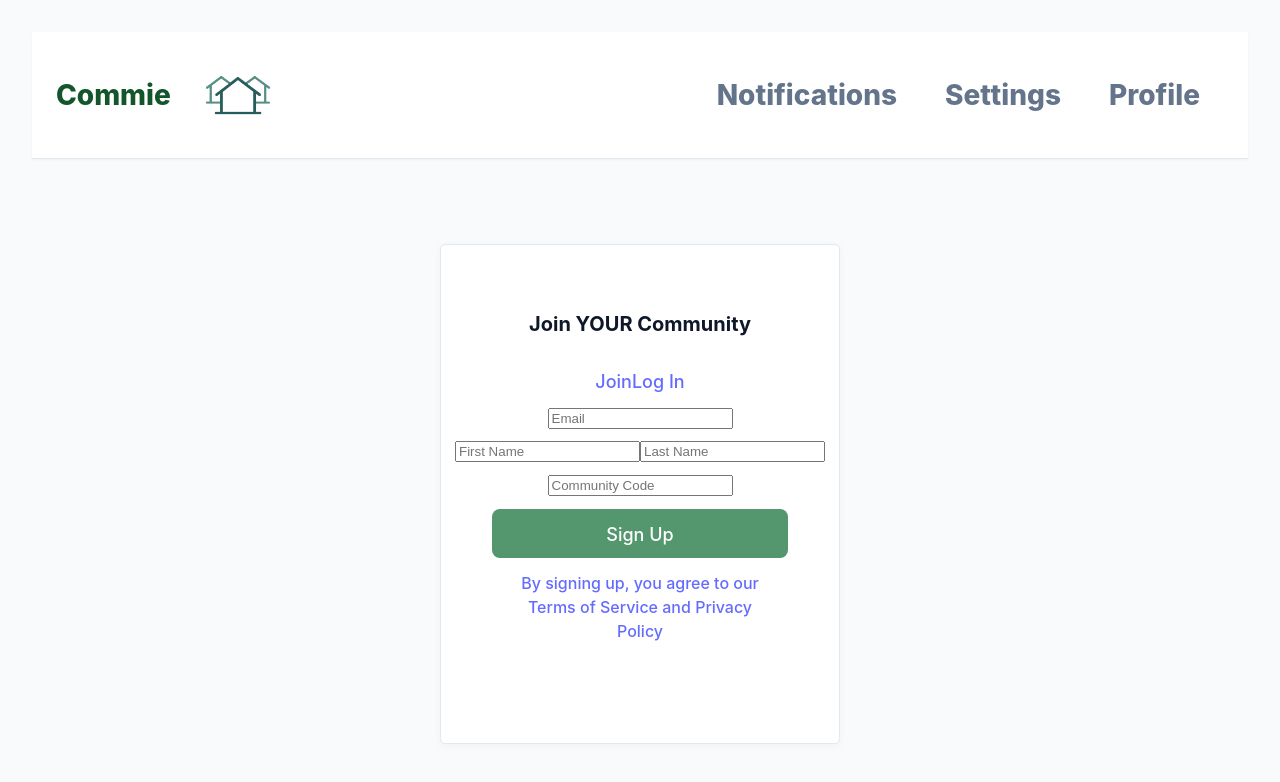
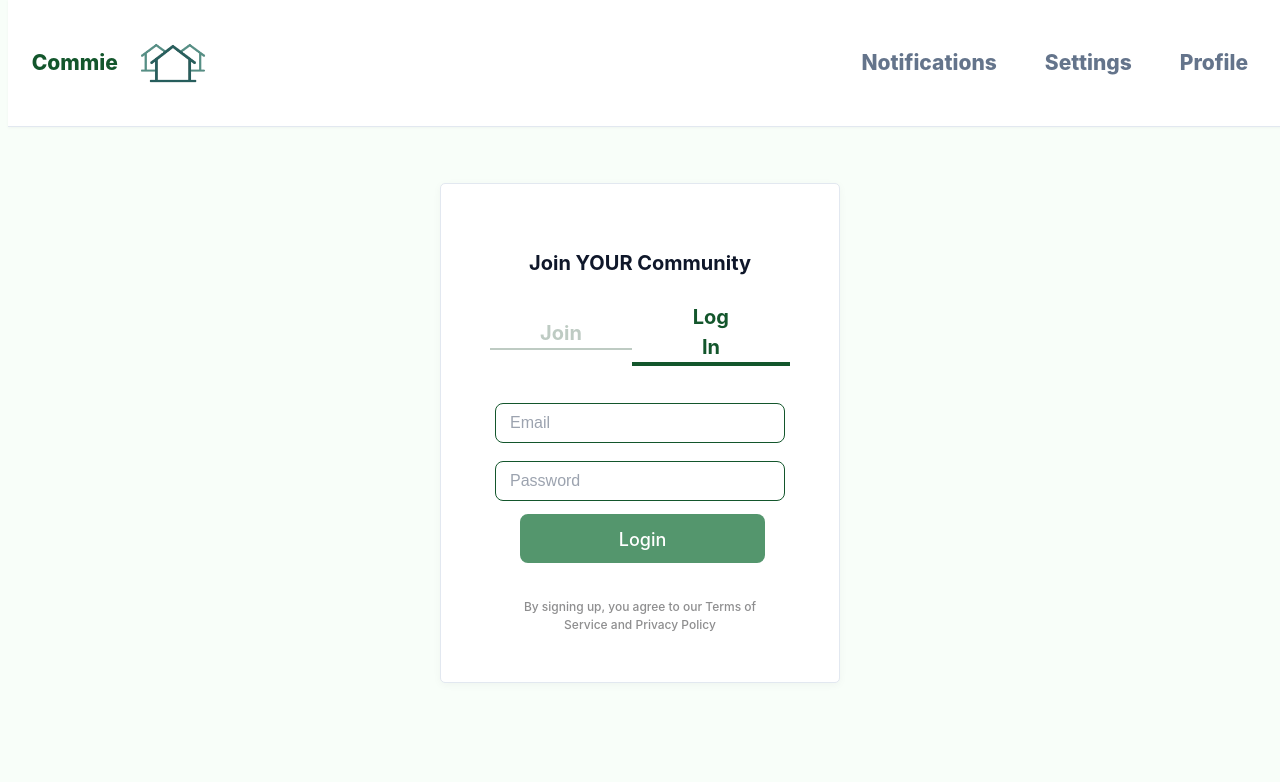
Before and after one commit to benjikib/csci432-web-dev-final-project, a React (Vite) app: page /login in a window 1280 px wide. Both pictures are taken after a click on the element "Sign Up". Shown: the top 782 px of the page. Built offline with nearby package versions, Linux system fonts and the light colour scheme.

Commit message:
adjusted nav sizing (smaller), updated login page and navigation functionality

```diff
--- a/src/App.css
+++ b/src/App.css
@@ -1,5 +1,6 @@
 #root {
   max-width: 100%;
+  max-height: 100%;
   margin: 0 auto;
   padding: 2rem;
   text-align: center;
--- a/src/components/LoginPage.jsx
+++ b/src/components/LoginPage.jsx
@@ -1,30 +1,67 @@
 import { useState } from 'react'
+import { useNavigate } from "react-router-dom"
 function LoginPage() {
-  const [count, setCount] = useState(0)
+    const navigate = useNavigate()
+    const [count, setCount] = useState(0)
+    const [active, setActive] = useState("join");
+
+    const submit = () => {
+    navigate("/motions")
+  }
 
   return (
     <>
+        { active === "join" ?
         <div className="login-container">
             <div className="login-card">
                 <h3 className="login-title">Join YOUR Community</h3>
-            <div className="row1">
-                <a className="title">Join</a><a className="title">Log In</a>
+            <div className="input-row">
+                <div className={`login-option ${active === "join" ? "active" : ""}`}onClick={() => setActive("join")}>
+                    Join
+                </div>
+                <div className={`login-option ${active === "login" ? "active" : ""}`}onClick={() => setActive("login")}>
+                    Log In
+                </div>
             </div>
-            <div className="row1">
+            <div className="input-row">
                 <input type="email" placeholder='Email' />
             </div>
-            <div className="row1">
+            <div className="input-row">
                 <input type="text" placeholder='First Name' /><input type="text" placeholder='Last Name' />
             </div>
-            <div className="row1">
+            <div className="input-row">
                 <input type="text" placeholder='Community Code' />
             </div>
-            <div className="row1">
-                <button2>Sign Up</button2>
+            <div className="input-row">
+                <button2 onClick={() => setActive("login")}>Sign Up</button2>
             </div>
-                <a>By signing up, you agree to our Terms of Service and Privacy Policy</a>
+                <a className="terms">By signing up, you agree to our Terms of Service and Privacy Policy</a>
+            </div>
+        </div> :
+        <div className="login-container">
+            <div className="login-card">
+                <h3 className="login-title">Join YOUR Community</h3>
+            <div className="input-row">
+                <div className={`login-option ${active === "join" ? "active" : ""}`}onClick={() => setActive("join")}>
+                    Join
+                </div>
+                <div className={`login-option ${active === "login" ? "active" : ""}`}onClick={() => setActive("login")}>
+                    Log In
+                </div>
+            </div>
+            <div className="input-row">
+                <input type="email" placeholder='Email' />
+            </div>
+            <div className="input-row">
+                <input type="password" placeholder='Password' />
+            </div>
+            <div className="input-row">
+                <button2 onClick={submit}>Login</button2>
+            </div>
+                <a className="terms">By signing up, you agree to our Terms of Service and Privacy Policy</a>
             </div>
         </div>
+        }
     </>
   )
 }
--- a/src/components/MainPage.jsx
+++ b/src/components/MainPage.jsx
@@ -1,13 +1,19 @@
 import { useState } from 'react'
+import { useNavigate } from "react-router-dom"
 function MainPage() {
-  const [count, setCount] = useState(0)
+    const [count, setCount] = useState(0)
+    const navigate = useNavigate()
+
+    const submit = () => {
+      navigate("/login")
+    }
 
   return (
     <>
         <div className="main-page">
             <span className="main-logo-font">Commie</span>
             <img src="/logo.png" alt="Logo" className="main-logo"></img>
-            <button>Get Started</button>
+            <button type="submit" onClick={submit}>Get Started</button>
         </div>
     </>
   )
--- a/src/components/Motions.jsx
+++ b/src/components/Motions.jsx
@@ -1,6 +1,6 @@
 import { useState } from 'react'
 function Motions() {
-  const [count, setCount] = useState(0)
+    const [count, setCount] = useState(0)
 
   return (
     <>
--- a/src/index.css
+++ b/src/index.css
@@ -26,6 +26,7 @@ body {
   margin: 0;
   min-width: 320px;
   min-height: 100vh;
+  overflow-x: hidden;
 }
 
 h1 {
@@ -40,15 +41,14 @@ button {
   font-size: 1em;
   font-weight: 500;
   font-family: inherit;
-  background-color: #13562C;
+  background-color: #54966D;
   cursor: pointer;
   transition: border-color 0.25s;
   height: fit-content;
   width: fit-content;
 }
 button:hover {
-  border-color: #1bc75a;
-  color: #1bc75a;
+  background-color: #5ca377;
 }
 
 button2 {
@@ -63,9 +63,46 @@ button2 {
   cursor: pointer;
   transition: border-color 0.25s;
   height: 25px;
-  width: 250px;
+  width: 200px;
+  margin-left: 10%;
 }
 
+button2:hover {
+  background-color: #5ca377;
+}
+
+input {
+  width: 100%;
+  margin: 5px;
+  padding: 10px 14px;
+  font-size: 16px;
+  border: 1px solid #13562C;
+  border-radius: 8px;
+  background-color: #fff;
+  color: #111827;
+  outline: none;
+  transition: border-color 0.2s, box-shadow 0.2s;
+}
+
+input:focus {
+  border-color: #2563eb;
+  box-shadow: 0 0 0 3px rgba(37, 99, 235, 0.3);
+}
+
+input::placeholder {
+  color: #9ca3af;
+}
+
+input:disabled {
+  background-color: #f3f4f6;
+  color: #9ca3af;
+  cursor: not-allowed;
+}
+
+input.error {
+  border-color: #dc2626;
+  box-shadow: 0 0 0 3px rgba(220, 38, 38, 0.2);
+}
 
 @media (prefers-color-scheme: light) {
   :root {
--- a/src/style.css
+++ b/src/style.css
@@ -50,6 +50,8 @@
   justify-content: space-between;
   align-items: right;
   padding: 0 24px;
+  width: 102%;
+  margin: -5% 0% 0% -2%;
 }
 
 .topnav a {
@@ -57,13 +59,13 @@
   text-align: center;
   padding: 20px 24px;
   text-decoration: none;
-  font-size: 28px;
+  font-size: 21px;
   font-weight: 800;
   transition: all 0.3s ease;
   position: relative;
   display: flex;
   align-items: center;
-  gap: 24px;
+  gap: 12px;
 }
 
 .topnav a.logo-link {
@@ -140,10 +142,43 @@
 
 .login-title{
   font-size: 20px;
-  font-weight: 700;
+  font-weight: 650;
   color: #0f172a;
   margin: 0 0 24px 0;
   padding: 0 12px;
+}
+
+.login-option{
+  font-size: 20px;
+  font-weight: 650;
+  color: #BECBC3;
+  margin: 0 0 24px 0;
+  padding: 0 50px;
+  border-bottom: 2px solid;
+  cursor: pointer;
+
+}
+
+.login-option.active{
+  color: #13562C;
+  border-bottom: 4px solid #13562C;
+}
+
+.input-row{
+  display: flex;
+  justify-content: space-between;
+  align-items: center;
+  font-size: 18px;
+  font-weight: 600;
+  color: #1e293b;
+  margin-bottom: 8px;
+  width: 300px;
+}
+
+.terms{
+  color: #8e8e8f;
+  font-size:12px;
+  margin-top: 10%;
 }
 
 #main {
@@ -268,5 +303,5 @@ html {
 body {
   margin: 0;
   font-family: -apple-system, BlinkMacSystemFont, 'Segoe UI', Roboto, 'Helvetica Neue', Arial, sans-serif;
-  background: #f8fafc;
+  background: #F8FEF9;
 }
```
